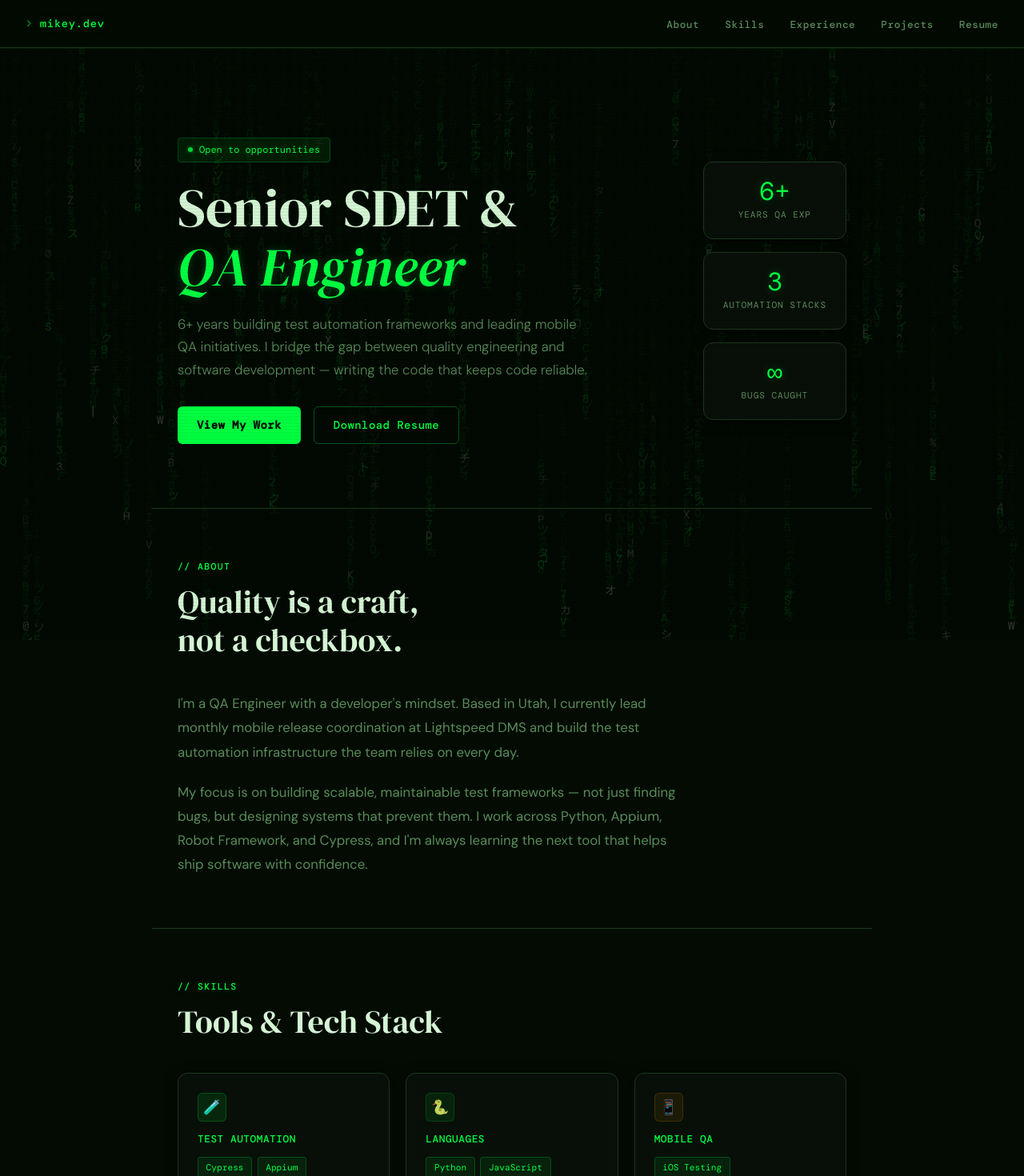
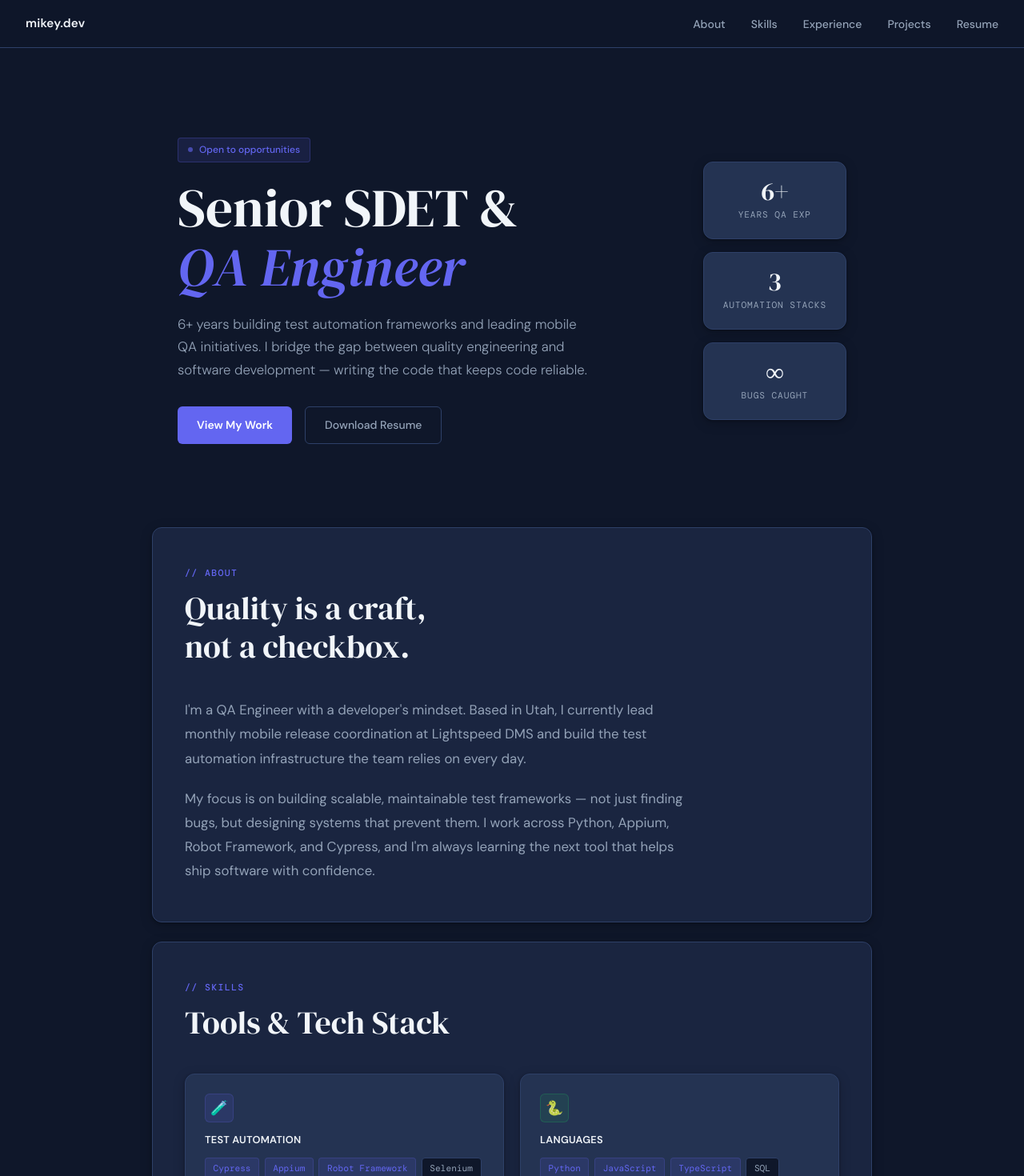
Before and after one commit to MikeyWilson34/mikey.dev, a React (Vite) app: page / in a window 1280 px wide. Shown: the top 1470 px of the page at 80% size. Built offline with nearby package versions, Linux system fonts and the light colour scheme.

Commit message:
website look change

```diff
--- a/src/components/ContactSection.tsx
+++ b/src/components/ContactSection.tsx
@@ -13,13 +13,13 @@ export default function ContactSection() {
           </p>
         </div>
         <div className="resume-actions">
-          <a href="mailto:your@email.com" className="btn btn-primary">
+          <a href="mailto:mikeawilson34@gmail.com" className="btn btn-primary">
             ✉️ Send an Email
           </a>
           <a href="#" className="btn btn-outline" onClick={() => alert('Add your resume PDF link here!')}>
             ⬇️ Download Resume
           </a>
-          <a href="https://linkedin.com/in/yourprofile" className="btn btn-outline" target="_blank" rel="noreferrer">
+          <a href="https://www.linkedin.com/in/michael-wilson-213788a7/" className="btn btn-outline" target="_blank" rel="noreferrer">
             💼 LinkedIn
           </a>
         </div>
--- a/src/index.css
+++ b/src/index.css
@@ -1,20 +1,19 @@
 *, *::before, *::after { box-sizing: border-box; margin: 0; padding: 0; }
 
 :root {
-  --bg: #030b03;
-  --surface: #080f08;
-  --border: #1a3a1a;
-  --text: #d4f5d4;
-  --text-muted: #5a8c5a;
-  --accent: #00ff41;
-  --accent-light: rgba(0, 255, 65, 0.08);
-  --accent-2: #00cc33;
-  --accent-2-light: rgba(0, 204, 51, 0.08);
-  --tag-bg: #0a150a;
-  --shadow: 0 1px 3px rgba(0,0,0,0.6), 0 4px 16px rgba(0,0,0,0.5);
-  --shadow-lg: 0 8px 32px rgba(0,0,0,0.7), 0 0 0 1px rgba(0,255,65,0.06);
-  --glow: 0 0 12px rgba(0, 255, 65, 0.25);
-  --glow-lg: 0 0 24px rgba(0, 255, 65, 0.35);
+  --bg: #0f172a;
+  --surface: #1a2540;
+  --card: #243352;
+  --border: #2e4068;
+  --text: #f1f5f9;
+  --text-muted: #94a3b8;
+  --accent: #6366f1;
+  --accent-light: rgba(99, 102, 241, 0.12);
+  --accent-2: #8b5cf6;
+  --accent-2-light: rgba(139, 92, 246, 0.1);
+  --tag-bg: #0f172a;
+  --shadow: 0 1px 3px rgba(0,0,0,0.3), 0 4px 16px rgba(0,0,0,0.2);
+  --shadow-lg: 0 8px 32px rgba(0,0,0,0.4), 0 0 0 1px rgba(99,102,241,0.1);
   --radius: 12px;
   --font-display: 'DM Serif Display', serif;
   --font-sans: 'DM Sans', sans-serif;
@@ -22,22 +21,6 @@
 }
 
 html { scroll-behavior: smooth; }
-
-/* Scanline overlay */
-body::before {
-  content: '';
-  position: fixed;
-  inset: 0;
-  background: repeating-linear-gradient(
-    0deg,
-    transparent,
-    transparent 2px,
-    rgba(0, 0, 0, 0.04) 2px,
-    rgba(0, 0, 0, 0.04) 4px
-  );
-  pointer-events: none;
-  z-index: 998;
-}
 
 body {
   font-family: var(--font-sans);
@@ -48,23 +31,12 @@ body {
   -webkit-font-smoothing: antialiased;
 }
 
-/* Matrix rain canvas */
-#matrix-rain {
-  position: fixed;
-  top: 0;
-  left: 0;
-  width: 100%;
-  height: 100%;
-  z-index: -1;
-  opacity: 0.18;
-}
-
 /* NAV */
 nav {
   position: sticky;
   top: 0;
   z-index: 100;
-  background: rgba(3, 11, 3, 0.88);
+  background: rgba(15, 23, 42, 0.9);
   backdrop-filter: blur(12px);
   border-bottom: 1px solid var(--border);
   padding: 0 2rem;
@@ -72,20 +44,16 @@ nav {
   align-items: center;
   justify-content: space-between;
   height: 60px;
-  box-shadow: 0 1px 0 rgba(0,255,65,0.08);
 }
 
 .nav-logo {
-  font-family: var(--font-mono);
-  font-size: 0.85rem;
-  font-weight: 500;
-  color: var(--accent);
-  letter-spacing: 0.06em;
+  font-family: var(--font-sans);
+  font-size: 0.95rem;
+  font-weight: 600;
+  color: var(--text);
+  letter-spacing: 0.01em;
   text-decoration: none;
-  text-shadow: var(--glow);
 }
-
-.nav-logo::before { content: '> '; opacity: 0.5; }
 
 .nav-links {
   display: flex;
@@ -94,19 +62,17 @@ nav {
 }
 
 .nav-links a {
-  font-family: var(--font-mono);
-  font-size: 0.8rem;
+  font-family: var(--font-sans);
+  font-size: 0.875rem;
   font-weight: 500;
   color: var(--text-muted);
   text-decoration: none;
-  transition: color 0.2s, text-shadow 0.2s;
-  letter-spacing: 0.04em;
+  transition: color 0.2s;
 }
 
 .nav-links a:hover,
 .nav-links a.active {
-  color: var(--accent);
-  text-shadow: var(--glow);
+  color: var(--text);
 }
 
 /* HERO */
@@ -124,15 +90,15 @@ nav {
   display: inline-flex;
   align-items: center;
   gap: 0.5rem;
-  font-family: var(--font-mono);
+  font-family: var(--font-sans);
   font-size: 0.75rem;
+  font-weight: 500;
   color: var(--accent);
   background: var(--accent-light);
-  border: 1px solid rgba(0,255,65,0.2);
+  border: 1px solid rgba(99, 102, 241, 0.25);
   padding: 0.3rem 0.75rem;
   border-radius: 4px;
   margin-bottom: 1.25rem;
-  text-shadow: var(--glow);
 }
 
 .hero-badge::before {
@@ -141,13 +107,12 @@ nav {
   height: 6px;
   background: var(--accent);
   border-radius: 50%;
-  box-shadow: var(--glow);
   animation: pulse 2s infinite;
 }
 
 @keyframes pulse {
-  0%, 100% { opacity: 1; box-shadow: 0 0 6px rgba(0,255,65,0.8); }
-  50% { opacity: 0.4; box-shadow: none; }
+  0%, 100% { opacity: 1; }
+  50% { opacity: 0.3; }
 }
 
 .hero h1 {
@@ -162,7 +127,6 @@ nav {
 .hero h1 em {
   font-style: italic;
   color: var(--accent);
-  text-shadow: var(--glow);
 }
 
 .hero-sub {
@@ -189,37 +153,35 @@ nav {
   border-radius: 6px;
   font-weight: 500;
   font-size: 0.875rem;
-  font-family: var(--font-mono);
+  font-family: var(--font-sans);
   text-decoration: none;
   transition: all 0.2s;
   cursor: pointer;
   border: none;
-  letter-spacing: 0.03em;
 }
 
 .btn-primary {
   background: var(--accent);
-  color: #030b03;
-  font-weight: 700;
+  color: #fff;
+  font-weight: 600;
 }
 
 .btn-primary:hover {
-  background: #33ff66;
+  background: #4f46e5;
   transform: translateY(-1px);
-  box-shadow: var(--glow-lg);
+  box-shadow: 0 4px 16px rgba(99, 102, 241, 0.3);
 }
 
 .btn-outline {
   background: transparent;
-  color: var(--accent);
-  border: 1px solid rgba(0,255,65,0.3);
+  color: var(--text-muted);
+  border: 1px solid var(--border);
 }
 
 .btn-outline:hover {
-  border-color: var(--accent);
-  background: var(--accent-light);
+  border-color: var(--text-muted);
+  color: var(--text);
   transform: translateY(-1px);
-  box-shadow: var(--glow);
 }
 
 /* HERO STATS */
@@ -231,7 +193,7 @@ nav {
 }
 
 .stat-card {
-  background: var(--surface);
+  background: var(--card);
   border: 1px solid var(--border);
   border-radius: var(--radius);
   padding: 1.25rem 1.5rem;
@@ -241,17 +203,16 @@ nav {
 }
 
 .stat-card:hover {
-  border-color: rgba(0,255,65,0.3);
-  box-shadow: var(--glow);
+  border-color: rgba(99, 102, 241, 0.35);
+  box-shadow: var(--shadow-lg);
 }
 
 .stat-num {
-  font-family: var(--font-mono);
+  font-family: var(--font-display);
   font-size: 2rem;
-  color: var(--accent);
+  color: var(--text);
   line-height: 1;
   margin-bottom: 0.3rem;
-  text-shadow: var(--glow);
 }
 
 .stat-label {
@@ -265,9 +226,12 @@ nav {
 /* SECTION LAYOUT */
 section {
   max-width: 900px;
-  margin: 0 auto;
-  padding: 4rem 2rem;
-  border-top: 1px solid var(--border);
+  margin: 1.5rem auto;
+  padding: 3rem 2.5rem;
+  background: var(--surface);
+  border: 1px solid var(--border);
+  border-radius: var(--radius);
+  box-shadow: var(--shadow);
 }
 
 .section-label {
@@ -278,7 +242,6 @@ section {
   letter-spacing: 0.12em;
   text-transform: uppercase;
   margin-bottom: 0.6rem;
-  text-shadow: var(--glow);
 }
 
 .section-title {
@@ -310,7 +273,6 @@ section {
 .page-header h1 em {
   font-style: italic;
   color: var(--accent);
-  text-shadow: var(--glow);
 }
 
 .page-header p {
@@ -328,7 +290,7 @@ section {
 }
 
 .skill-category {
-  background: var(--surface);
+  background: var(--card);
   border: 1px solid var(--border);
   border-radius: var(--radius);
   padding: 1.5rem;
@@ -337,9 +299,9 @@ section {
 }
 
 .skill-category:hover {
-  box-shadow: var(--shadow-lg), var(--glow);
+  box-shadow: var(--shadow-lg);
   transform: translateY(-2px);
-  border-color: rgba(0,255,65,0.25);
+  border-color: rgba(99, 102, 241, 0.25);
 }
 
 .skill-cat-icon {
@@ -353,18 +315,18 @@ section {
   margin-bottom: 0.75rem;
 }
 
-.icon-blue   { background: rgba(0,255,65,0.1);  border: 1px solid rgba(0,255,65,0.2); }
-.icon-green  { background: rgba(0,204,51,0.1);   border: 1px solid rgba(0,204,51,0.2); }
-.icon-orange { background: rgba(255,165,0,0.08); border: 1px solid rgba(255,165,0,0.15); }
-.icon-purple { background: rgba(180,0,255,0.08); border: 1px solid rgba(180,0,255,0.15); }
+.icon-blue   { background: rgba(99, 102, 241, 0.12); border: 1px solid rgba(99, 102, 241, 0.2); }
+.icon-green  { background: rgba(34, 197, 94, 0.1);   border: 1px solid rgba(34, 197, 94, 0.2); }
+.icon-orange { background: rgba(249, 115, 22, 0.1);  border: 1px solid rgba(249, 115, 22, 0.2); }
+.icon-purple { background: rgba(139, 92, 246, 0.1);  border: 1px solid rgba(139, 92, 246, 0.2); }
 
 .skill-cat-title {
-  font-family: var(--font-mono);
+  font-family: var(--font-sans);
   font-size: 0.8rem;
-  font-weight: 500;
-  color: var(--accent);
+  font-weight: 600;
+  color: var(--text);
   margin-bottom: 0.75rem;
-  letter-spacing: 0.04em;
+  letter-spacing: 0.02em;
   text-transform: uppercase;
 }
 
@@ -388,7 +350,7 @@ section {
 .tag-accent {
   background: var(--accent-light);
   color: var(--accent);
-  border-color: rgba(0,255,65,0.2);
+  border-color: rgba(99, 102, 241, 0.2);
 }
 
 /* EXPERIENCE */
@@ -399,7 +361,7 @@ section {
 }
 
 .exp-card {
-  background: var(--surface);
+  background: var(--card);
   border: 1px solid var(--border);
   border-radius: var(--radius);
   padding: 1.75rem;
@@ -410,12 +372,11 @@ section {
 
 .exp-card:hover {
   box-shadow: var(--shadow-lg);
-  border-color: rgba(0,255,65,0.15);
+  border-color: rgba(99, 102, 241, 0.2);
 }
 
 .exp-card.current {
   border-left: 3px solid var(--accent);
-  box-shadow: var(--shadow), -2px 0 12px rgba(0,255,65,0.15);
 }
 
 .exp-header {
@@ -434,12 +395,11 @@ section {
 }
 
 .exp-company {
-  font-family: var(--font-mono);
-  font-size: 0.85rem;
+  font-family: var(--font-sans);
+  font-size: 0.875rem;
   color: var(--accent);
   font-weight: 500;
   margin-bottom: 0.25rem;
-  text-shadow: var(--glow);
 }
 
 .exp-date {
@@ -477,7 +437,7 @@ section {
 }
 
 .project-card {
-  background: var(--surface);
+  background: var(--card);
   border: 1px solid var(--border);
   border-radius: var(--radius);
   padding: 1.75rem;
@@ -488,9 +448,9 @@ section {
 }
 
 .project-card:hover {
-  box-shadow: var(--shadow-lg), var(--glow);
+  box-shadow: var(--shadow-lg);
   transform: translateY(-2px);
-  border-color: rgba(0,255,65,0.25);
+  border-color: rgba(99, 102, 241, 0.25);
 }
 
 .project-icon {
@@ -564,7 +524,7 @@ section {
 
 /* RESUME / CONTACT */
 .resume-section {
-  background: var(--surface);
+  background: var(--card);
   border: 1px solid var(--border);
   border-radius: var(--radius);
   padding: 3rem;
@@ -631,7 +591,7 @@ footer {
     flex-wrap: wrap;
   }
   .stat-card { flex: 1; min-width: 120px; }
-  section { padding: 3rem 1.5rem; }
+  section { padding: 2rem 1.5rem; margin: 1rem auto; }
   .resume-section { flex-direction: column; padding: 2rem; }
   nav { padding: 0 1rem; }
   .nav-links { gap: 1rem; }
--- a/src/pages/Home.tsx
+++ b/src/pages/Home.tsx
@@ -1,4 +1,3 @@
-import MatrixRain from '../components/MatrixRain'
 import Nav from '../components/Nav'
 import Hero from '../components/Hero'
 import About from '../components/About'
@@ -10,7 +9,6 @@ import Footer from '../components/Footer'
 export default function Home() {
   return (
     <>
-      <MatrixRain />
       <Nav />
       <Hero />
       <About />
--- a/src/pages/Projects.tsx
+++ b/src/pages/Projects.tsx
@@ -150,7 +150,7 @@ export default function Projects() {
               </p>
             </div>
             <div className="resume-actions">
-              <a href="mailto:your@email.com" className="btn btn-primary">✉️ Get In Touch</a>
+              <a href="mailto:mikeawilson34@gmail.com" className="btn btn-primary">✉️ Get In Touch</a>
               <a href="/#resume" className="btn btn-outline">⬇️ Download Resume</a>
             </div>
           </div>
```
Also changed, not shown: 2 other files (tests, documents, lock files or other folders).
